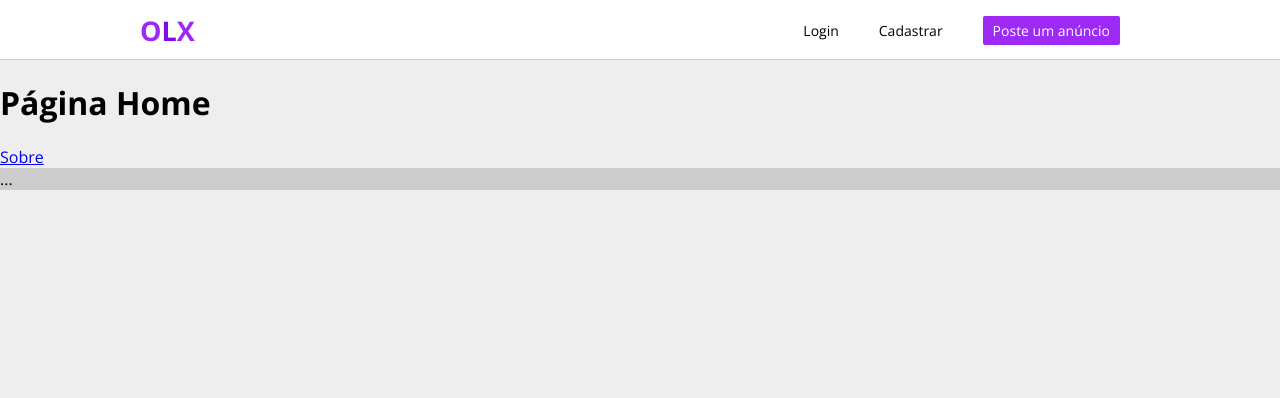
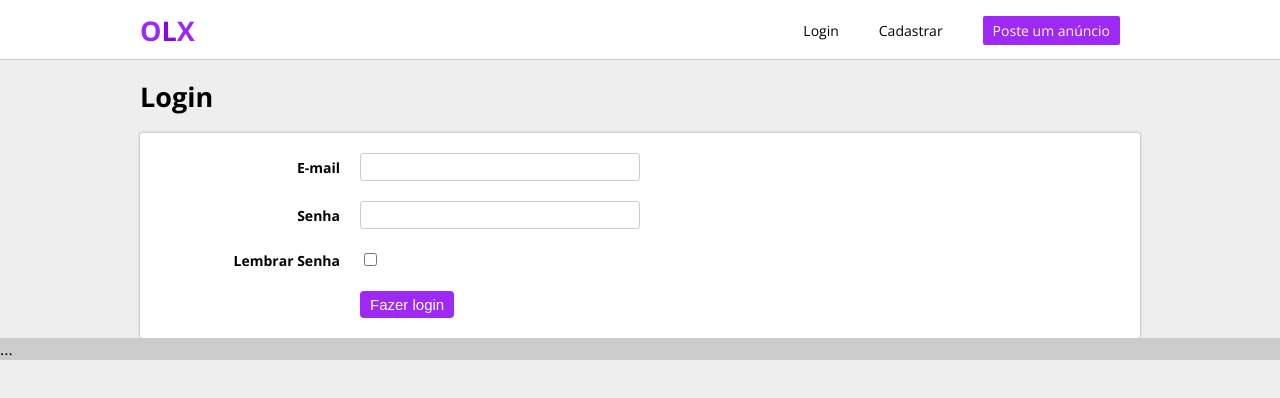
Before and after one commit to DaniloGanda/FrontendOlX, a React (Create React App) app: page / in a window 1280 px wide. Shown: the top 398 px of the page. Built offline with nearby package versions, Linux system fonts and the light colour scheme.

Commit message:
pagina de cadastrar criada e criando a página inicial

```diff
--- a/src/helpers/api.js
+++ b/src/helpers/api.js
@@ -55,7 +55,7 @@ const apiFetchGET = async (url, body = []) =>{
 }
 
 //
-const api = {
+const api = { // requisitando a api para enviar a o email e a senha
     login:async (email, password) =>{
         const json = await apiFetchPost(
             '/user/signin',
@@ -64,7 +64,16 @@ const api = {
         return json;
     },
 
-    getStates:async () => {
+    register: async (name, email, password, stateloc) => {
+        const json = await apiFetchPost(
+            '/user/signup',
+            {name, email, password, state: stateloc}// como o nome do campo é o mesmo nome da varial nao precisa fazer assim: name:name, email:email
+        );
+
+        return json;
+    },
+
+    getStates:async () => { // requisitando o api para puxar os estados
         const json = await apiFetchGET('/states');
         return json.states;
     }
--- a/src/pages/Home/index.js
+++ b/src/pages/Home/index.js
@@ -1,12 +1,85 @@
 import React from 'react';
-import {Link} from 'react-router-dom';
+import {PageArea} from './styled';
 
-const Page = () =>{
+import {PageContainer, PageTitle, ErrorMensage} from '../../components/MainComponents';
+import { useState } from 'react';
+import useApi from '../../helpers/api';
+import {doLogin} from '../../helpers/AuthHandler';
+
+const Page = () => {
+
+    const api = useApi();
+    const [email, setEmail] = useState('');
+    const [password, setPassword] = useState('');
+    const [rememberPassword, setRememberPassword] = useState(false);
+    const [disabled, setDisabled] = useState(false);
+    const [error, setError] = useState('');
+
+
+    const handleSubmit = async (e) =>{
+        e.preventDefault();
+        setDisabled(true);
+        setError('');
+
+        const json = await api.login(email, password);
+
+        if(json.error){
+            setError(json.error);
+        }else{
+            doLogin(json.token, rememberPassword);
+            window.location.href = '/';
+        }
+
+        setDisabled(false);
+    }
+
     return(
-        <div>
-            <h1>Página Home</h1>
-            <Link to="/sobre">Sobre</Link>
-        </div>
+        <PageContainer>
+            <PageTitle>Login</PageTitle>
+            <PageArea>
+                {
+                    error &&
+                    <ErrorMensage>{error}</ErrorMensage>
+                }
+                <form onSubmit={handleSubmit}>
+                    <label className="area">
+                        <div className="area--title">E-mail</div>
+                        <div className="area--input">
+                            <input type="email"
+                            disabled={disabled}
+                            value={email}
+                            onChange={e=>setEmail(e.target.value)}
+                            required/>
+                        </div>
+                    </label>
+                    <label className="area">
+                        <div className="area--title">Senha</div>
+                        <div className="area--input">
+                            <input type="password"
+                            disabled={disabled}
+                            value={password}
+                            onChange={e=>setPassword(e.target.value)}
+                            required/>
+                        </div>
+                    </label>
+                    <label className="area">
+                        <div className="area--title">Lembrar Senha</div>
+                        <div className="area--input">
+                            <input type="checkbox"
+                            disabled={disabled}
+                            checked={rememberPassword}
+                            onChange={()=>setRememberPassword(!rememberPassword)}/>
+                        </div>
+                    </label>
+                    <label className="area">
+                        <div className="area--title"></div>
+                        <div className="area--input">
+                            <button disabled={disabled}>{disabled ? 'Carregando...' : 'Fazer login'}</button>
+                        </div>
+                    </label>
+                </form>
+            </PageArea>
+        </PageContainer>
     );
 }
 
--- /dev/null
+++ b/src/pages/Home/styled.js
@@ -0,0 +1,69 @@
+import styled from 'styled-components';
+
+export const PageArea = styled.div`
+
+    form{
+        background: #FFF;
+        border-radius: 3px;
+        padding: 10px;
+        box-shadow: 0px 0px 3px #999;
+
+        .area{
+            display:flex;
+            align-items:center;
+            padding:10px;
+            max-width:500px;
+
+            .area--title{
+                width:200px;
+                text-align:right;
+                padding-right:20px;
+                font-weight:bold;
+                font-size:14px;
+
+            }
+
+            .area--input{
+                flex:1;
+
+                input[type=email], input[type=password]{
+                    width:100%;
+                    font-size:14px;
+                    padding:5px;
+                    border:1px solid #CCC;
+                    border-radius:3px;
+                    outline:0;
+                    transition:all ease .4s;
+
+                    &:focus{
+                        border:1px solid #969494;
+                        color: #333;
+                    }
+                }
+
+                input[type=checkbox]{
+                    font-size:14px;
+                    padding:5px;
+                    border:1px solid #DDD;
+                    border-radius:3px;
+                    outline:0;
+                }
+            }
+
+            button{
+                background: #9e29f5;
+                border:0;
+                outline:0;
+                padding:5px 10px;
+                border-radius: 4px;
+                color: #FFF;
+                font-size: 15px;
+                cursor:pointer;
+
+                &:hover{
+                    background: #8509e2;
+                }
+            }
+        }
+    }
+`;
--- a/src/pages/Login/index.js
+++ b/src/pages/Login/index.js
@@ -19,6 +19,7 @@ const Page = () => {
     const handleSubmit = async (e) =>{
         e.preventDefault();
         setDisabled(true);
+        setError('');
 
         const json = await api.login(email, password);
 
--- a/src/pages/SignUp/index.js
+++ b/src/pages/SignUp/index.js
@@ -30,17 +30,24 @@ const Page = () => {
     const handleSubmit = async (e) =>{
         e.preventDefault();
         setDisabled(true);
+        setError('');
 
-       /* const json = await api.login(email, password);
+        if(password !== confirmPassword){
+            setError('Senhas não batem');
+            return;
+            setDisabled(false);
+        }
+
+        const json = await api.register(name, email, password, stateLoc);
 
         if(json.error){
             setError(json.error);
         }else{
-            doLogin(json.token, rememberPassword);
+            doLogin(json.token);
             window.location.href = '/';
         }
 
-        setDisabled(false);*/
+        setDisabled(false);
     }
 
     return(
```
